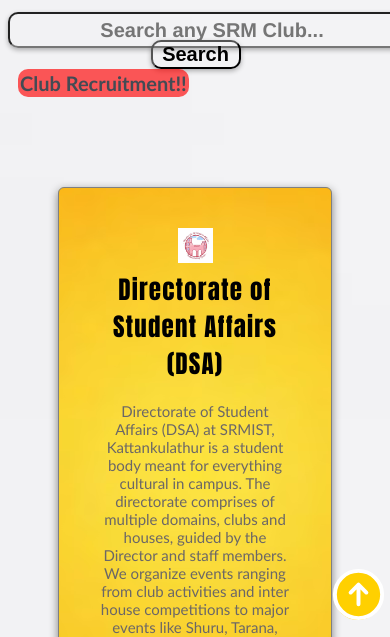
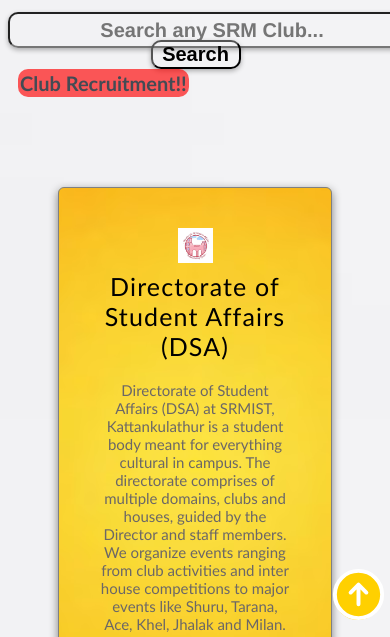
Before and after one commit to vanshsrivastava49/CampusBuzz, a plain HTML site: page index.html in a window 390 px wide. Shown: the part 207-844 px from the top of the page. Drawn offline with Linux system fonts and the light colour scheme.

Commit message:
responsive fix

```diff
--- a/srmstyle.css
+++ b/srmstyle.css
@@ -340,7 +340,7 @@
     margin-block-start: 8px;
     font-weight: lighter;
     margin-block-end: 5px;
-    font-family: Impact, Haettenschweiler, 'Arial Narrow Bold', sans-serif;
+    font-family:'Gill Sans', 'Gill Sans MT', Calibri, 'Trebuchet MS', sans-serif;
     margin-bottom:20px;
   }
   .club p {
```
